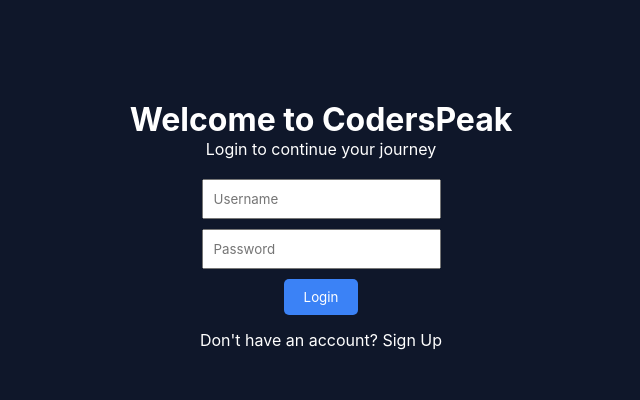
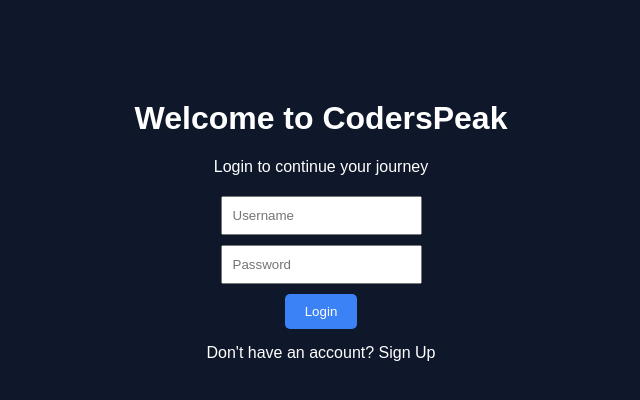
Before and after one commit to unbreakablebroken/CodersPeak, a React (Vite) app in the folder FREE CODE ACADEMY/frontend/: page / in a window 1280 px wide. Shown: the top 400 px of the page, without its empty margins (319-959 px from the left). Built offline with nearby package versions, Linux system fonts and the light colour scheme.

Commit message:
Update index.css

```diff
--- a/FREE CODE ACADEMY/frontend/src/index.css
+++ b/FREE CODE ACADEMY/frontend/src/index.css
@@ -1,47 +1,44 @@
-/* Reset default margins and padding */
-* {
+/* Base settings for the whole site */
+:root {
+  /* Default Palette (Your original vibe) */
+  --bg-color: #0f172a;
+  --text-color: #ffffff;
+  --accent-color: #3b82f6;
+}
+
+.theme-pro {
+  /* Pro Palette (Dark Violet) */
+  --bg-color: #1e1b4b;
+  --text-color: #f5f3ff;
+  --accent-color: #8b5cf6;
+}
+
+/* Applying variables to the body */
+body {
   margin: 0;
   padding: 0;
-  box-sizing: border-box;
+  font-family: sans-serif;
+  background-color: var(--bg-color);
+  color: var(--text-color);
+  transition: all 0.4s ease; /* Makes theme switching feel premium */
 }
 
-:root {
-  --bg-color: #0f172a;       /* Slate 900 background */
-  --card-bg: #1e293b;        /* Slate 800 for lesson cards */
-  --accent-color: #3b82f6;   /* Electric Blue buttons */
-  --accent-hover: #2563eb;   /* Darker blue for hover states */
-  --text-main: #f8fafc;      /* Crisp off-white text */
-  --text-muted: #94a3b8;     /* Gray text for subheadings */
+/* General button styling to respect the theme */
+button {
+  background-color: var(--accent-color) !important;
+  color: #ffffff;
+  border: none;
+  padding: 10px 20px;
+  border-radius: 5px;
+  cursor: pointer;
+  transition: opacity 0.2s;
 }
 
-body {
-  font-family: -apple-system, BlinkMacSystemFont, 'Segoe UI', Roboto, Helvetica, Arial, sans-serif;
-  background-color: var(--bg-color);
-  color: var(--text-main);
-  -webkit-font-smoothing: antialiased;
-  -moz-osx-font-smoothing: grayscale;
+button:hover {
+  opacity: 0.8;
 }
 
-/* Smooth transitions for buttons */
-button, input, select, textarea {
-  font-family: inherit;
-  transition: all 0.2s ease-in-out;
+/* Smooth fade for layout elements */
+main, nav, footer {
+  transition: background-color 0.4s ease;
 }
-
-/* Custom scrollbar for a sleek modern look */
-::-webkit-scrollbar {
-  width: 10px;
-}
-
-::-webkit-scrollbar-track {
-  background: var(--bg-color);
-}
-
-::-webkit-scrollbar-thumb {
-  background: #334155;
-  border-radius: 5px;
-}
-
-::-webkit-scrollbar-thumb:hover {
-  background: #475569;
-}
```
